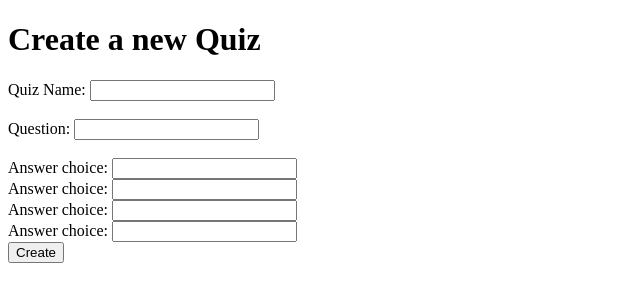
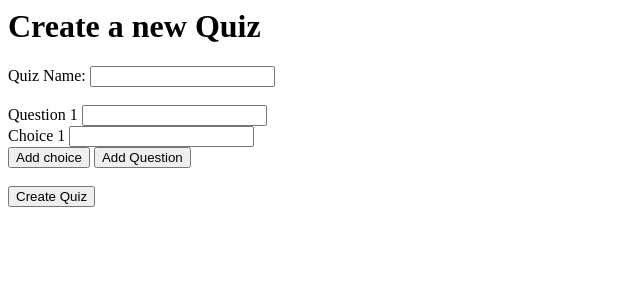
Before and after one commit to JBlad24/ateamproject, a Django app: page /quiz/create/ in a window 1280 px wide. Shown: the top 302 px of the page, without its empty margins (0-640 px from the left). Run offline with Django 3.2, Linux system fonts and the light colour scheme.

Commit message:
add dynamic form to create page

```diff
--- /dev/null
+++ b/LiveQuiz/quiz/static/quiz/style.css
@@ -0,0 +1,9 @@
+.entry:not(:first-of-type)
+{
+    margin-top: 10px;
+}
+
+.glyphicon
+{
+    font-size: 12px;
+}
--- a/LiveQuiz/quiz/templates/quiz/create.html
+++ b/LiveQuiz/quiz/templates/quiz/create.html
@@ -1,34 +1,63 @@
+{% load static %}
+<link rel="stylesheet" type="text/css" href="{% static 'quiz/style.css' %}"/>
 <!DOCTYPE html>
 <html lang="en">
 <head>
-    <meta charset="UTF-8">
     <title>Create Quiz</title>
+    <script>
+        var choiceCount = 1;
+        var questionCount = 1;
+        var limit = 4;
+
+        function addInput(divName) {
+            if (choiceCount == limit) {
+                alert("Answer Choice limit reached");
+            }
+            else {
+                var newdiv = document.createElement('div');
+                newdiv.innerHTML = "Choice " + (choiceCount + 1) + " <input type='text' name='myInputs[]'>";
+                document.getElementById(divName).appendChild(newdiv);
+                choiceCount++;
+            }
+        }
+
+        function addQuestion(divName) {
+            if (choiceCount < 1) {
+                alert("Please enter a choice");
+            }
+            else {
+                choiceCount = 0;
+                var newdiv = document.createElement('div');
+                newdiv.innerHTML = "<br>Question " + (questionCount + 1) + "<input type='text' name='questions[]'>";
+                document.getElementById(divName).appendChild(newdiv);
+                questionCount++;
+            }
+
+        }
+    </script>
 </head>
 <body>
+
 <h1>Create a new Quiz</h1>
+
 <form action ="{% url 'quiz:create_quiz' %}" method="post">
     {% csrf_token %}
-    Quiz Name:
-    <input type="text" name = quizname>
+    <div>
+        Quiz Name:
+        <input type="text" name=quizname>
+        <br>
+        <br>
+    </div>
+    <div id="questionTextForm">
+        Question 1 <input type="text" name="questions[]">
+        <div id="answerChoiceForm">
+            Choice 1 <input type="text" name="answerChoices[]">
+        </div>
+        <input type="button" value="Add choice" onClick="addInput('answerChoiceForm');">
+        <input type="button" value="Add Question" onclick="addQuestion('answerChoiceForm');">
+    </div>
     <br>
-    <br>
-    Question:
-    <input type="text" name = question>
-    <br>
-    <br>
-    Answer choice:
-    <input type="text" name = answerchoice>
-    <br>
-    Answer choice:
-    <input type="text" name = answerchoice>
-    <br>
-    Answer choice:
-    <input type="text" name = answerchoice>
-    <br>
-    Answer choice:
-    <input type="text" name = answerchoice>
-    <br>
-    <input type="submit" value="Create" />
+    <input type="submit" value="Create Quiz" />
 </form>
 </body>
 </html>
--- a/LiveQuiz/quiz/templates/quiz/studentJoin.html
+++ b/LiveQuiz/quiz/templates/quiz/studentJoin.html
@@ -6,5 +6,6 @@
 </head>
 <body>
 <h1>Enter a code to join a survey</h1>
+<h1></h1>
 </body>
 </html>
--- a/LiveQuiz/quiz/views.py
+++ b/LiveQuiz/quiz/views.py
@@ -26,8 +26,9 @@ def create(request):
 
 
 def create_quiz(request):
+
     new_quiz = Quiz(quiz_name='test123')
     new_quiz.save()
     new_quiz.question_set.create(question_text='Is this working')
 
-    return HttpResponseRedirect(reverse('index'))
+    return HttpResponseRedirect(reverse('quiz:index'))
```
